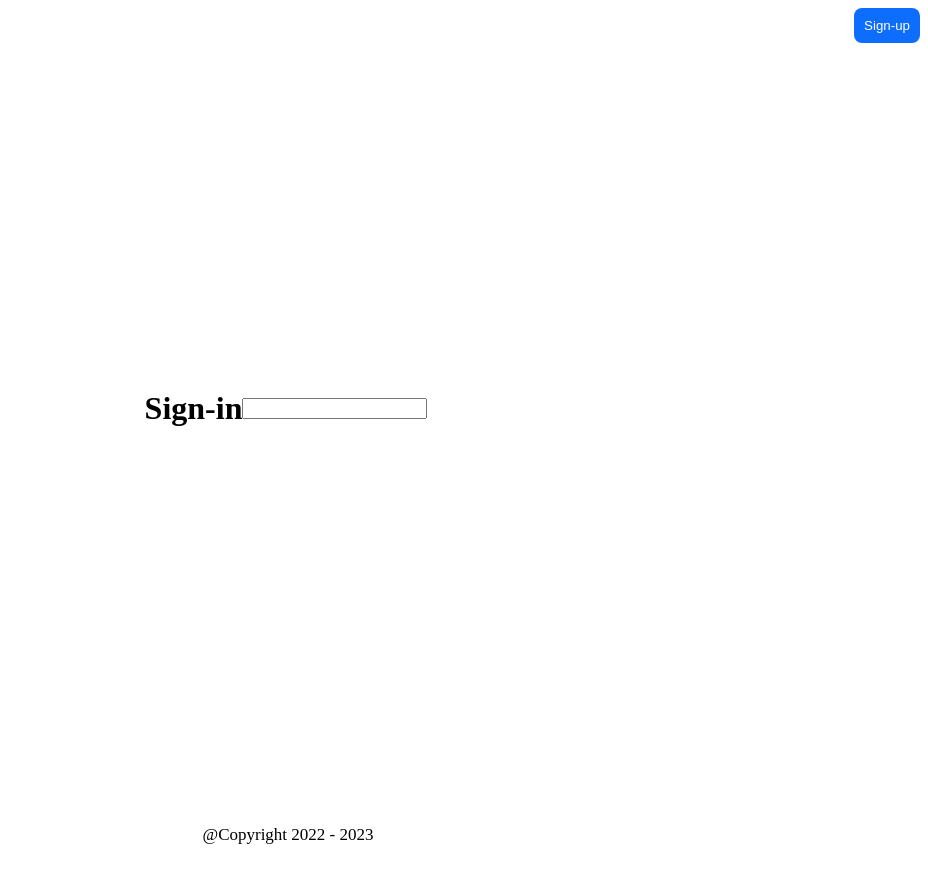
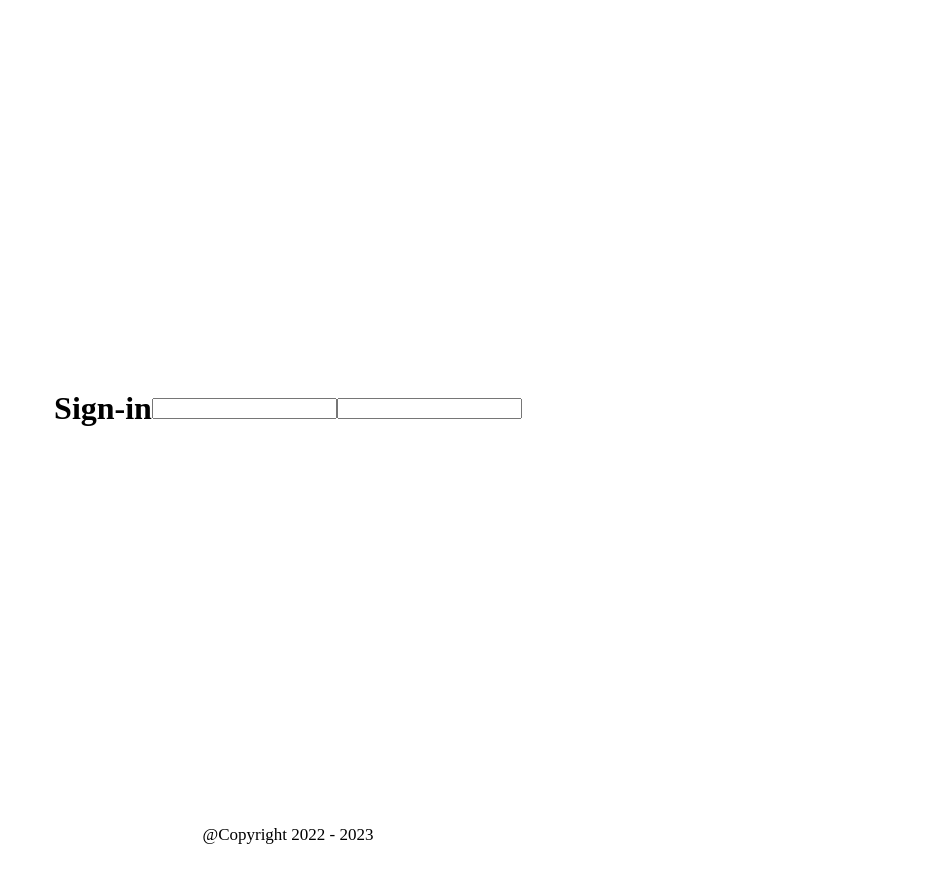
Before and after one commit to darkeny/dailynews, a React (Vite) app in the folder ui/evolution/: page /sign-in in a window 1280 px wide. Shown: the whole page, without its empty margins (352-1280 px from the left). Built offline with nearby package versions, Linux system fonts and the light colour scheme.

Commit message:
create button component

```diff
--- /dev/null
+++ b/ui/evolution/src/components/styles.ts
@@ -0,0 +1,10 @@
+import styled from "styled-components";
+
+export const Button = styled.button`
+    color: white;
+    border: none;
+    padding: 10px;
+    border-radius: 0.5rem;
+    float: right !important;
+    background-color: #0d6efd;
+`
--- a/ui/evolution/src/pages/sign-in/index.tsx
+++ b/ui/evolution/src/pages/sign-in/index.tsx
@@ -1,16 +1,13 @@
-import { Button, Container, Content_Center, Footer, Form, H1, Input, Paragraph } from "./styles";
+import { Container, Content_Center, Footer, Form, H1, Input, Paragraph } from "./styles";
 const SignIn = () => {
     return (
         <>
-            <Button>
-                Sign-up
-            </Button>
             <Container>
                 <Content_Center>
                     <H1>Sign-in</H1>
                     <Form action={'#'}>
-                        <Input type={'text'}>
-                        </Input>
+                        <Input type={'text'} name={'username'} required />
+                        <Input type={'password'} name={'password'} required />
                     </Form>
                 </Content_Center>
                 <Footer>
--- a/ui/evolution/src/pages/sign-in/styles.ts
+++ b/ui/evolution/src/pages/sign-in/styles.ts
@@ -8,14 +8,7 @@ export const Container = styled.div`
     margin-right: auto;
     max-width: 1140px;
 `
-export const Button = styled.button`
-    color: white;
-    border: none;
-    padding: 10px;
-    border-radius: 0.5rem;
-    float: right !important;
-    background-color: #0d6efd;
-`
+
 export const Content_Center = styled.div`
     display: flex;
     justify-content: columns;
@@ -42,10 +35,11 @@ export const Paragraph = styled.p`
 `
 export const Form = styled.form`
 
+
 `
 
 export const Input = styled.input`
-display: block;
+
 
 `
 
```
Also changed, not shown: ui/evolution/src/components/button.tsx (added, +13 -0 lines).
